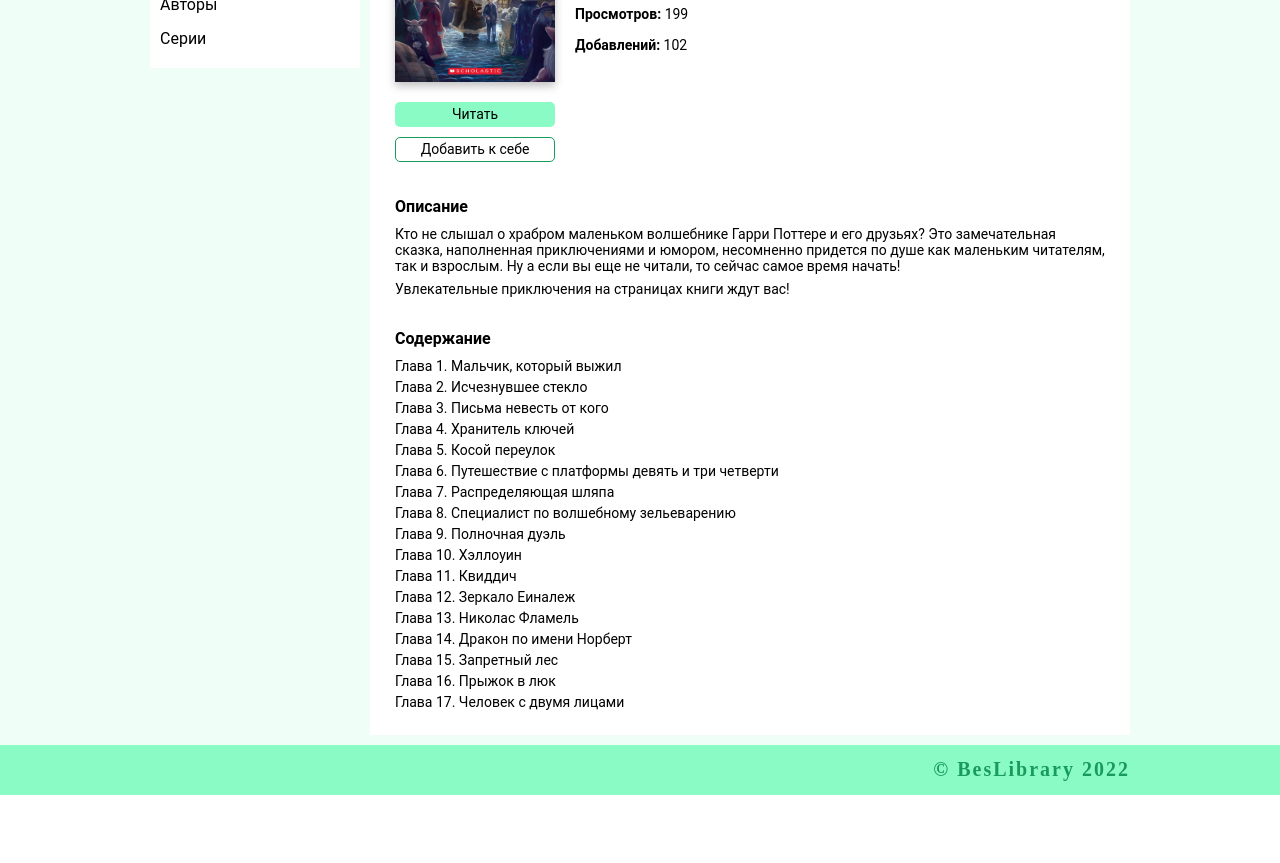
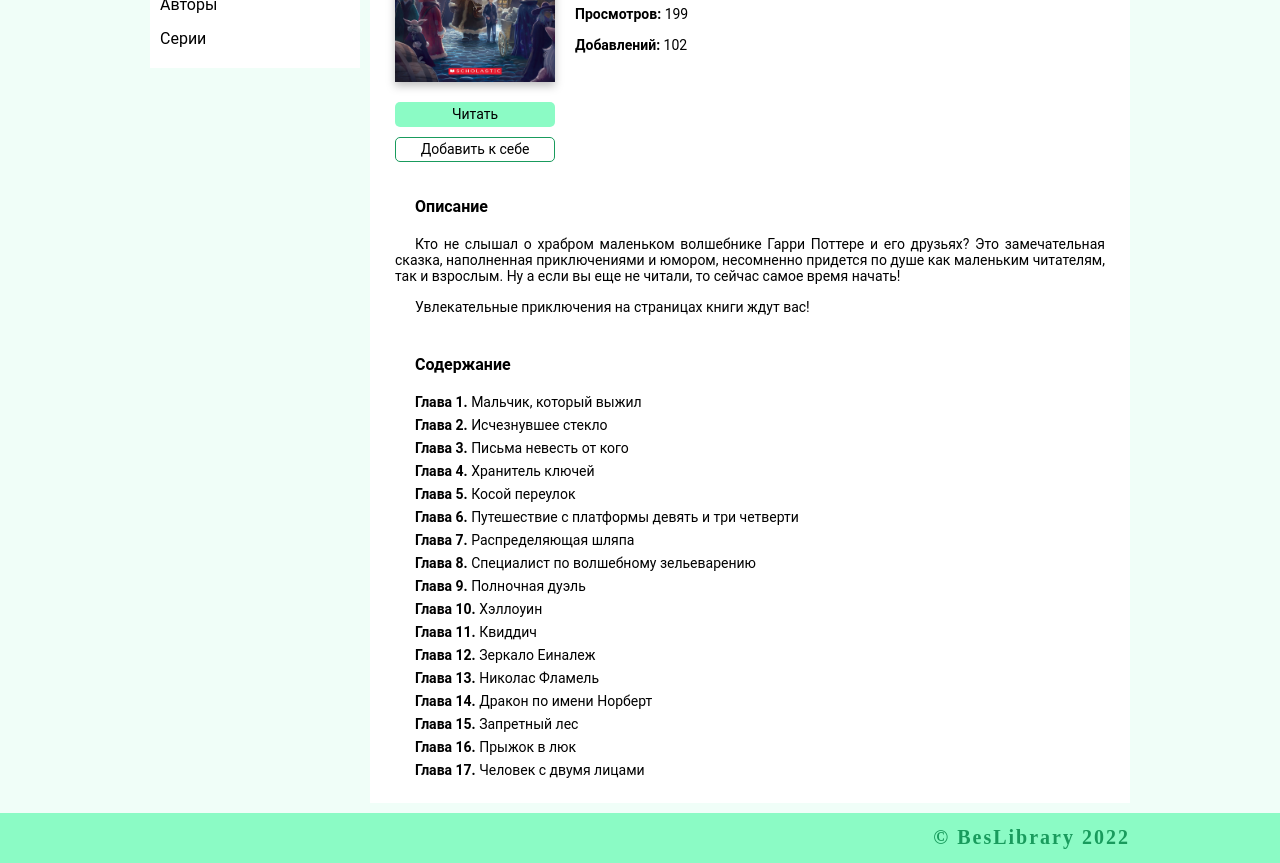
Before and after one commit to teotorina/BesLibrary, a PHP site: page /book.php in a window 1280 px wide. Shown: the part 247-1110 px from the top of the page. Before the commit the page ends 1042 px from the top, so only its background shows below. Run offline with PHP 8.4, Linux system fonts and the light colour scheme.

Commit message:
Добавлена страница с жанрами, что-то подкорректировано

```diff
--- a/book.php
+++ b/book.php
@@ -66,12 +66,15 @@
             <h2 class="description">
                 Описание
             </h2>
-            <p class="description__text">
+
+            <div class="description__text">
+                <p>
                     Кто не слышал о храбром маленьком волшебнике Гарри Поттере и его друзьях? Это замечательная сказка, наполненная приключениями и юмором, несомненно придется по душе как маленьким читателям, так и взрослым. Ну а если вы еще не читали, то сейчас самое время начать!
                 </p>
-            <p class="description__text">
+                <p>
                     Увлекательные приключения на страницах книги ждут вас!
                 </p>
+            </div>
         </div>
 
         <div class="book__content">
@@ -82,55 +85,55 @@
 
             <ol class="content__list">
                 <li class="content__item">
-                    Глава 1. Мальчик, который выжил
+                    <a href="book_reader.php/?book_id=1&chapter=1"><span>Глава 1.</span> Мальчик, который выжил</a>
                 </li>
                 <li class="content__item">
-                    Глава 2. Исчезнувшее стекло
+                    <span>Глава 2.</span> Исчезнувшее стекло
                 </li>
                 <li class="content__item">
-                    Глава 3. Письма невесть от кого
+                    <span>Глава 3.</span> Письма невесть от кого
                 </li>
                 <li class="content__item">
-                    Глава 4. Хранитель ключей
+                    <span>Глава 4.</span> Хранитель ключей
                 </li>
                 <li class="content__item">
-                    Глава 5. Косой переулок
+                    <span>Глава 5.</span> Косой переулок
                 </li>
                 <li class="content__item">
-                    Глава 6. Путешествие с платформы девять и три четверти
+                    <span>Глава 6.</span> Путешествие с платформы девять и три четверти
                 </li>
                 <li class="content__item">
-                    Глава 7. Распределяющая шляпа
+                    <span>Глава 7.</span> Распределяющая шляпа
                 </li>
                 <li class="content__item">
-                    Глава 8. Специалист по волшебному зельеварению
+                    <span>Глава 8.</span> Специалист по волшебному зельеварению
                 </li>
                 <li class="content__item">
-                    Глава 9. Полночная дуэль
+                    <span>Глава 9.</span> Полночная дуэль
                 </li>
                 <li class="content__item">
-                    Глава 10. Хэллоуин
+                    <span>Глава 10.</span> Хэллоуин
                 </li>
                 <li class="content__item">
-                    Глава 11. Квиддич
+                    <span>Глава 11.</span> Квиддич
                 </li>
                 <li class="content__item">
-                    Глава 12. Зеркало Еиналеж
+                    <span>Глава 12.</span> Зеркало Еиналеж
                 </li>
                 <li class="content__item">
-                    Глава 13. Николас Фламель
+                    <span>Глава 13.</span> Николас Фламель
                 </li>
                 <li class="content__item">
-                    Глава 14. Дракон по имени Норберт
+                    <span>Глава 14.</span> Дракон по имени Норберт
                 </li>
                 <li class="content__item">
-                    Глава 15. Запретный лес
+                    <span>Глава 15.</span> Запретный лес
                 </li>
                 <li class="content__item">
-                    Глава 16. Прыжок в люк
+                    <span>Глава 16.</span> Прыжок в люк
                 </li>
                 <li class="content__item">
-                    Глава 17. Человек с двумя лицами
+                    <span>Глава 17.</span> Человек с двумя лицами
                 </li>
             </ol>
         </div>
--- a/index.php
+++ b/index.php
@@ -33,6 +33,7 @@
                     <div class="block__wrapper-img">
                         <img class="block__img" src="<?php echo fgets($file); ?>" alt="горе от ума">
                     </div>
+
                     <h3 class="block__book-title">
                         <?php echo fgets($file); ?>
                     </h3>
--- a/src/menu.php
+++ b/src/menu.php
@@ -20,7 +20,7 @@
 
         <ul class="sidebar__menu-list">
             <li class="sidebar__menu-item">
-                <a class="sidebar__menu-link" href="#">
+                <a class="sidebar__menu-link <?php if ($_SERVER['REQUEST_URI'] == "/genre.php") echo "active"; ?>" href="genre.php">
                     Жанры
                 </a>
             </li>
--- a/style/style.css
+++ b/style/style.css
@@ -32,6 +32,7 @@
 .header__inner {
     height: 50px;
 }
+
 .header__content {
     max-width: 450px;
     width: 100%;
@@ -116,7 +117,7 @@
     background-color: #fff;
 }
 
-.sidebar + .sidebar{
+.sidebar+.sidebar {
     margin-top: 15px;
 }
 
@@ -134,7 +135,7 @@
     position: relative;
 }
 
-.sidebar__menu-item + .sidebar__menu-item {
+.sidebar__menu-item+.sidebar__menu-item {
     margin-top: 15px;
 }
 
@@ -180,7 +181,7 @@
     width: 190px;
 }
 
-.find-book-form__input{
+.find-book-form__input {
     margin: 10px 0;
     padding-left: 4px;
     padding-right: 23px;
@@ -193,7 +194,7 @@
     height: 20px;
 }
 
-.find-book-form__input[type = text]{
+.find-book-form__input[type=text] {
     margin-top: 0 !important;
     padding-left: 8px;
     border-radius: 20px;
@@ -212,7 +213,7 @@
     width: 100%;
 }
 
-.main{
+.main {
     flex: 100%;
     padding-left: 10px;
 }
@@ -293,7 +294,7 @@
     font-weight: 700;
 }
 
-.book-series-item-content__books-list{
+.book-series-item-content__books-list {
     margin-bottom: 25px;
 }
 
@@ -462,14 +463,17 @@
 
 .description,
 .content {
-    margin-bottom: 10px;
+    margin-bottom: 20px;
+    margin-left: 20px;
     font-size: 16px;
     line-height: 19px;
 }
 
-.description__text {
+.description__text p {
+    text-align: justify;
+    text-indent: 20px;
     font-size: 14px;
-    margin-bottom: 7px;
+    padding-bottom: 15px;
 }
 
 .book__content {
@@ -478,6 +482,57 @@
 }
 
 li.content__item {
+    text-indent: 20px;
     list-style-type: none;
-    margin-top: 5px;
+    margin-top: 7px;
 }
+
+li.content__item span {
+    font-weight: bold;
+}
+
+.reader__block {
+    padding: 25px;
+}
+
+h1.reader__block-name {
+    font-weight: 600;
+    font-size: 18px;
+    line-height: 21px;
+    padding-left: 20px;
+    margin-bottom: 15px;
+}
+
+h2.reader__block-author,
+h2.reader__block-chapter {
+    font-size: 16px;
+    line-height: 19px;
+    padding-left: 20px;
+    margin-bottom: 15px;
+}
+
+.reader__block p {
+    text-indent: 20px;
+    margin-bottom: 15px;
+    text-align: justify;
+}
+
+section.genre__block {
+    background-color: #fff;
+    margin: 0 0 10px 0;
+    padding: 15px 25px;
+    position: relative;
+}
+
+h2.genre__title {
+    font-weight: 600;
+    font-size: 18px;
+    line-height: 21px;
+    margin-bottom: 15px;
+}
+
+ul.genre__list {
+    display: grid;
+    grid-template-columns: repeat(auto-fill, minmax(230px, 1fr));
+    grid-gap: 6px;
+}
```
Also changed, not shown: book_reader.php (+12 -3 lines), genre.php (added, +45 -0 lines), 2 other files. Lines whose indentation alone changed are shown as unchanged.
